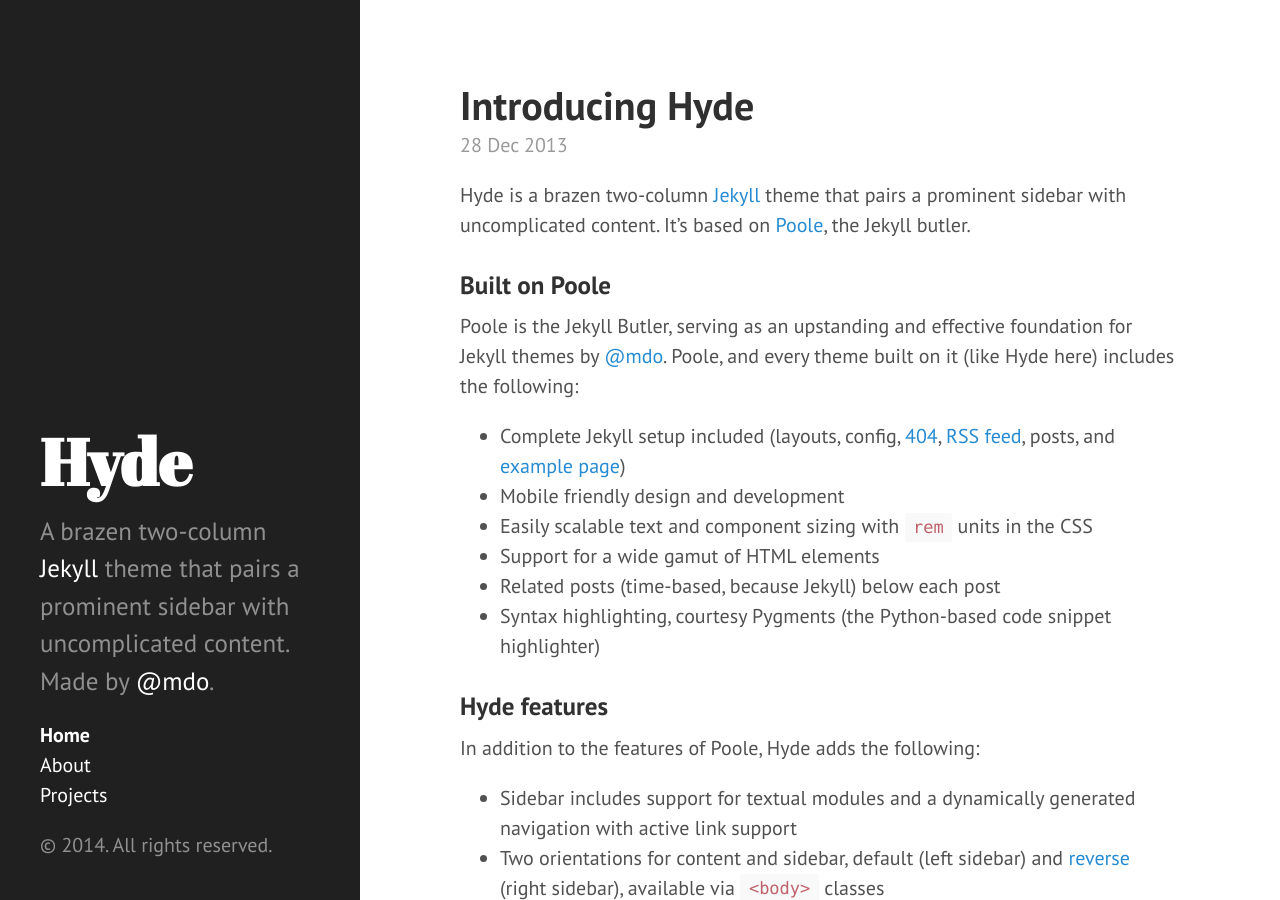
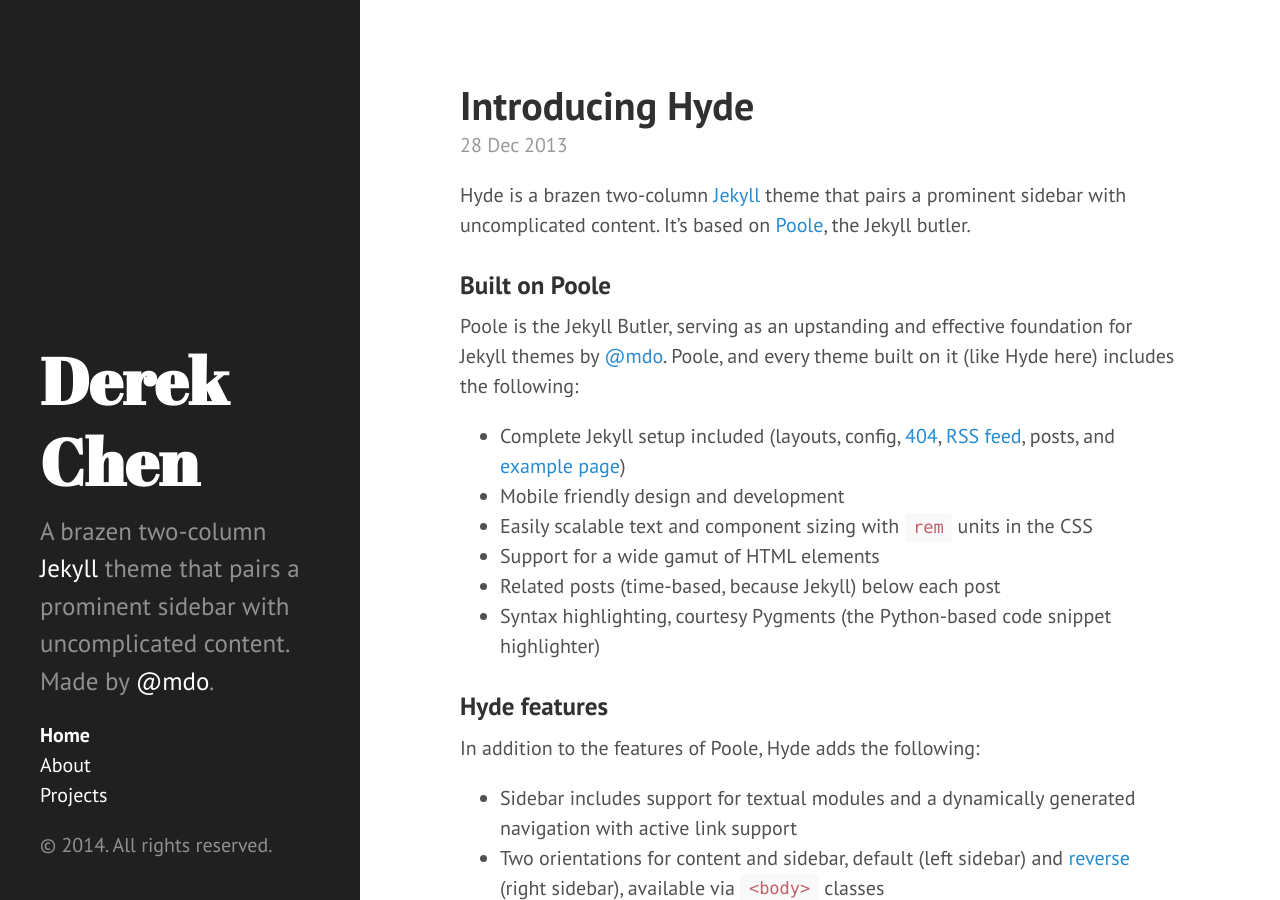
Before and after one commit to derektrc/derektrc.github.io, a Jekyll site: the page built from index.html, in a window 1280 px wide and 900 px high. Built offline with Jekyll 4.4.1, drawn with Linux system fonts in a browser that asks for light colours; Markdown is read by kramdown in place of the engine named in the settings; the list of posts is cut into pages by our own code.

Commit message:
Update _config.yml

```diff
--- a/_config.yml
+++ b/_config.yml
@@ -6,15 +6,15 @@ pygments:         true
 permalink:        pretty
 
 # Setup
-title:            Hyde
-tagline:          'A Jekyll theme'
+title:            Derek Chen
+tagline:          ''
 description:      'A brazen two-column <a href="http://jekyllrb.com" target="_blank">Jekyll</a> theme that pairs a prominent sidebar with uncomplicated content. Made by <a href="https://twitter.com/mdo" target="_blank">@mdo</a>.'
-url:              http://hyde.getpoole.com
+url:              http://derektrc.github.io
 baseurl:          /
 
 author:
-  name:           'Mark Otto'
-  url:            https://twitter.com/mdo
+  name:           'Derek Chen'
+  url:            https://twitter.com/derektrc
 
 paginate:         5
 
@@ -22,4 +22,4 @@ paginate:         5
 version:          2.1.0
 
 github:
-  repo:           https://github.com/poole/hyde
+  repo:           https://github.com/derektrc
```
